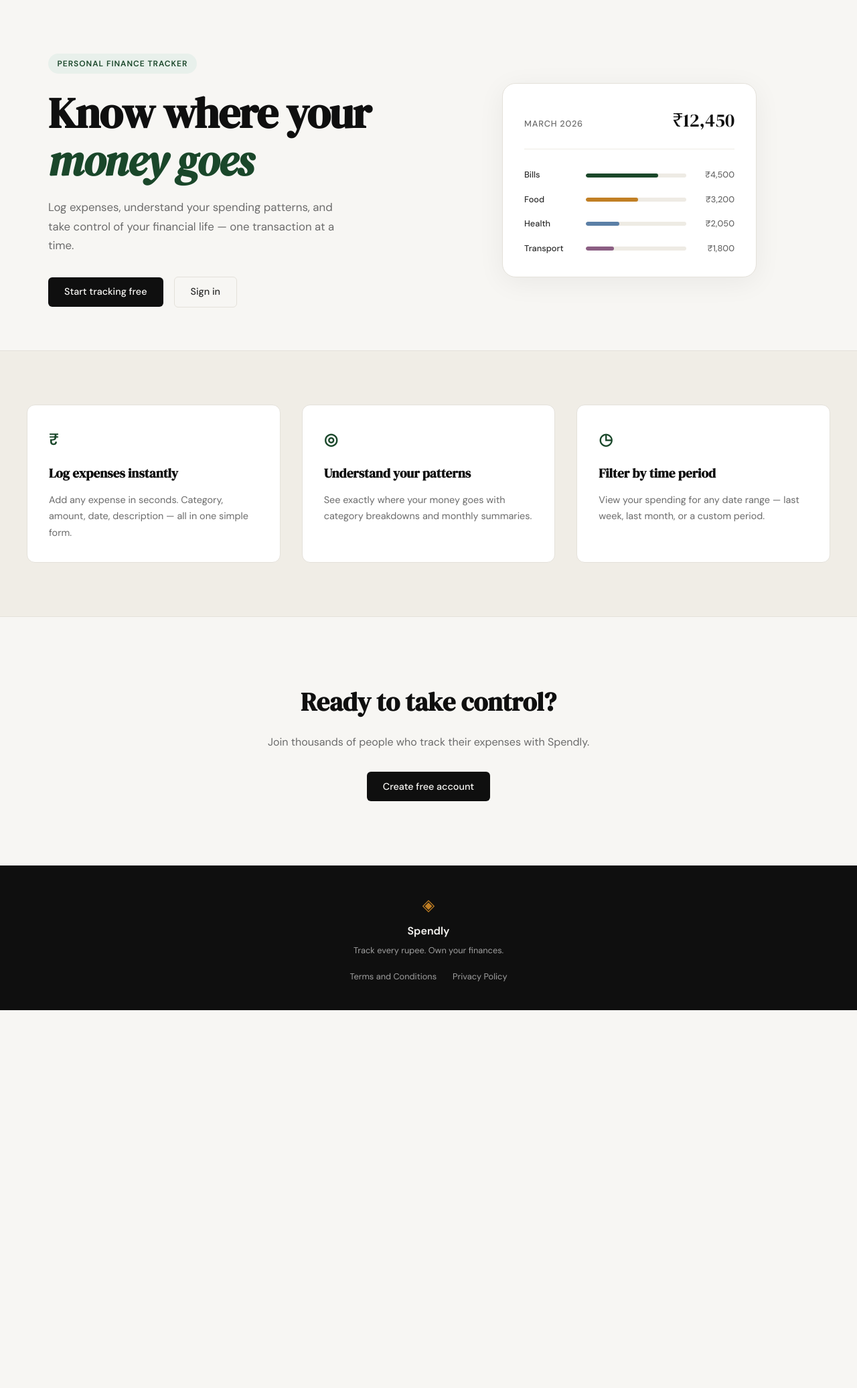
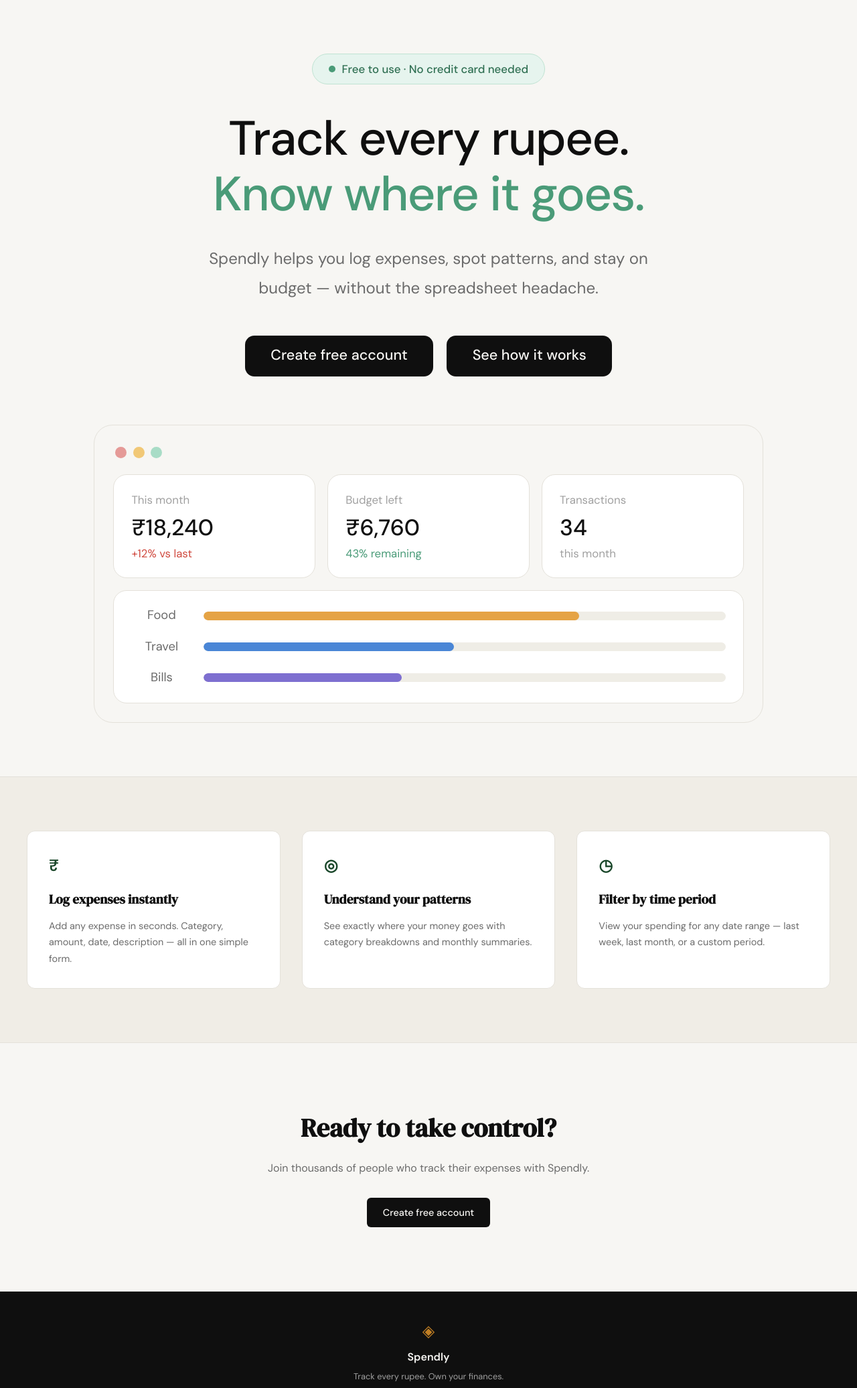
Before and after one commit to Sahilkumar-r/Spendly, a Flask app: page / in a window 1280 px wide. Shown: the part 61-2133 px from the top of the page at 67% size. Before the commit the page ends 1569 px from the top, so only its background shows below. Run offline with Flask 3, Linux system fonts and the light colour scheme.

Commit message:
landing: redesign hero section to match mockup
Co-Authored-By: Claude Sonnet 5.5 <noreply@anthropic.com>

```diff
--- a/static/css/style.css
+++ b/static/css/style.css
@@ -124,136 +124,204 @@ a { color: inherit; text-decoration: none; }
 /* ------------------------------------------------------------------ */
 
 .hero {
-    padding: 5rem 2rem 4rem;
-    display: grid;
-    grid-template-columns: 1fr 1fr;
-    gap: 4rem;
-    align-items: center;
+    --hero-green: #4a9b78;
+    --hero-green-dark: #2f6f52;
+    --hero-green-light: #e6f4ee;
+    --hero-green-border: #bfe3d2;
+    --hero-red: #d04a3f;
+    --hero-orange: #e5a345;
+    --hero-blue: #4a86d6;
+    --hero-purple: #7e6fd0;
+
+    padding: 5rem 2rem 5rem;
     max-width: var(--max-width);
+    margin: 0 auto;
+    text-align: center;
+}
+
+.hero-inner {
+    max-width: 760px;
     margin: 0 auto;
 }
 
 .hero-badge {
-    display: inline-block;
-    background: var(--accent-light);
-    color: var(--accent);
-    font-size: 0.75rem;
-    font-weight: 600;
-    letter-spacing: 0.08em;
-    text-transform: uppercase;
-    padding: 0.35rem 0.85rem;
+    display: inline-flex;
+    align-items: center;
+    gap: 0.6rem;
+    background: var(--hero-green-light);
+    border: 1px solid var(--hero-green-border);
+    color: var(--hero-green-dark);
+    font-size: 1.05rem;
+    font-weight: 500;
+    padding: 0.55rem 1.5rem;
     border-radius: 999px;
-    margin-bottom: 1.5rem;
+    margin-bottom: 2.5rem;
+}
+
+.hero-badge-dot {
+    width: 10px;
+    height: 10px;
+    border-radius: 50%;
+    background: var(--hero-green);
 }
 
 .hero-title {
-    font-family: var(--font-display);
-    font-size: clamp(2.5rem, 5vw, 4rem);
-    line-height: 1.1;
+    font-family: var(--font-body);
+    font-size: clamp(2.5rem, 7vw, 4.5rem);
+    font-weight: 500;
+    line-height: 1.15;
     letter-spacing: -0.02em;
     color: var(--ink);
-    margin-bottom: 1.25rem;
+    margin-bottom: 2rem;
 }
 
 .hero-title em {
-    font-style: italic;
-    color: var(--accent);
+    display: block;
+    font-style: normal;
+    color: var(--hero-green);
 }
 
 .hero-subtitle {
-    font-size: 1.05rem;
+    font-size: clamp(1.05rem, 2.2vw, 1.5rem);
     color: var(--ink-muted);
-    line-height: 1.7;
-    max-width: 460px;
-    margin-bottom: 2rem;
+    line-height: 1.85;
+    max-width: 720px;
+    margin: 0 auto 3rem;
 }
 
 .hero-actions {
     display: flex;
-    gap: 1rem;
-    align-items: center;
+    justify-content: center;
+    flex-wrap: wrap;
+    gap: 1.25rem;
+}
+
+.hero .btn-primary {
+    padding: 1.1rem 2.4rem;
+    border-radius: 14px;
+    font-size: 1.35rem;
+    font-weight: 500;
+    line-height: 1.2;
 }
 
 /* ------------------------------------------------------------------ */
-/* Mock card (hero visual)                                             */
+/* Dashboard preview (hero visual)                                     */
 /* ------------------------------------------------------------------ */
 
 .hero-visual {
-    display: flex;
-    justify-content: center;
+    max-width: 1000px;
+    margin: 4.5rem auto 0;
 }
 
-.mock-card {
+.mock-window {
+    background: var(--paper);
+    border: 1px solid var(--border);
+    border-radius: 28px;
+    padding: 2rem 1.75rem 1.75rem;
+    text-align: left;
+}
+
+.mock-dots {
+    display: flex;
+    gap: 0.6rem;
+    margin: 0 0 1.5rem 0.2rem;
+}
+
+.mock-dots span {
+    width: 17px;
+    height: 17px;
+    border-radius: 50%;
+}
+
+.mock-dots span:nth-child(1) { background: #e59a97; }
+.mock-dots span:nth-child(2) { background: #f1c876; }
+.mock-dots span:nth-child(3) { background: #a8dcc6; }
+
+.mock-stats {
+    display: grid;
+    grid-template-columns: repeat(3, 1fr);
+    gap: 1.1rem;
+    margin-bottom: 1.1rem;
+}
+
+.mock-stat,
+.mock-breakdown {
     background: var(--paper-card);
     border: 1px solid var(--border);
-    border-radius: var(--radius-lg);
-    padding: 2rem;
-    width: 100%;
-    max-width: 380px;
-    box-shadow: 0 8px 40px rgba(0,0,0,0.06);
+    border-radius: 20px;
 }
 
-.mock-card-header {
-    display: flex;
-    justify-content: space-between;
-    align-items: baseline;
-    margin-bottom: 1.75rem;
-    padding-bottom: 1.25rem;
-    border-bottom: 1px solid var(--border-soft);
+.mock-stat { padding: 1.5rem 1.65rem 1.4rem; }
+
+.mock-stat-label {
+    font-size: 1.05rem;
+    color: var(--ink-faint);
+    margin-bottom: 0.4rem;
 }
 
-.mock-label {
-    font-size: 0.8rem;
+.mock-stat-value {
+    font-size: 2.1rem;
     font-weight: 500;
-    color: var(--ink-muted);
-    text-transform: uppercase;
-    letter-spacing: 0.06em;
+    line-height: 1.3;
+    color: var(--ink);
+    margin-bottom: 0.2rem;
 }
 
-.mock-total {
-    font-family: var(--font-display);
-    font-size: 1.75rem;
-    color: var(--ink);
+.mock-stat-note {
+    font-size: 1.05rem;
+    color: var(--ink-faint);
 }
 
-.mock-bars { display: flex; flex-direction: column; gap: 1rem; }
+.mock-stat-note.is-up { color: var(--hero-red); }
+.mock-stat-note.is-good { color: var(--hero-green); }
+
+.mock-breakdown {
+    padding: 1.4rem 1.65rem;
+    display: flex;
+    flex-direction: column;
+    gap: 1.05rem;
+}
 
 .mock-bar-row {
     display: grid;
-    grid-template-columns: 80px 1fr 60px;
+    grid-template-columns: 90px 1fr;
     align-items: center;
-    gap: 0.75rem;
+    gap: 1.1rem;
 }
 
 .mock-cat {
-    font-size: 0.8rem;
-    font-weight: 500;
-    color: var(--ink-soft);
+    font-size: 1.15rem;
+    color: var(--ink-muted);
+    text-align: center;
 }
 
 .mock-bar-track {
-    height: 6px;
-    background: var(--border-soft);
+    height: 13px;
+    background: #efede6;
     border-radius: 999px;
     overflow: hidden;
 }
 
 .mock-bar {
     height: 100%;
-    background: var(--accent);
     border-radius: 999px;
-    transition: width 0.6s ease;
+    background: var(--hero-orange);
 }
 
-.mock-bar-2 { background: var(--accent-2); }
-.mock-bar-3 { background: #5b7fa6; }
-.mock-bar-4 { background: #8b5e83; }
+.mock-bar-2 { background: var(--hero-blue); }
+.mock-bar-3 { background: var(--hero-purple); }
 
-.mock-amt {
-    font-size: 0.8rem;
-    font-weight: 500;
-    color: var(--ink-muted);
-    text-align: right;
+@media (max-width: 900px) {
+    .mock-stats { grid-template-columns: 1fr; }
+}
+
+@media (max-width: 600px) {
+    .hero { padding: 3rem 1rem 3rem; }
+    .hero-badge { font-size: 0.9rem; padding: 0.45rem 1.1rem; }
+    .hero .btn-primary { font-size: 1.05rem; padding: 0.9rem 1.75rem; }
+    .mock-window { padding: 1.25rem 1rem; border-radius: 20px; }
+    .mock-bar-row { grid-template-columns: 56px 1fr; gap: 0.75rem; }
+    .mock-cat { font-size: 0.95rem; }
 }
 
 /* ------------------------------------------------------------------ */
@@ -583,19 +651,9 @@ a { color: inherit; text-decoration: none; }
 /* ------------------------------------------------------------------ */
 
 @media (max-width: 900px) {
-    .hero {
-        grid-template-columns: 1fr;
-        text-align: center;
-    }
-
-    .hero-subtitle { max-width: 100%; }
-    .hero-actions { justify-content: center; }
-    .hero-visual { display: none; }
-
     .features-inner { grid-template-columns: 1fr; }
 }
 
 @media (max-width: 600px) {
     .nav-links a:not(.nav-cta) { display: none; }
-    .hero { padding: 3rem 1rem 2rem; }
 }
--- a/templates/landing.html
+++ b/templates/landing.html
@@ -6,55 +6,55 @@
 
 <section class="hero">
     <div class="hero-inner">
-        <div class="hero-badge">Personal Finance Tracker</div>
+        <div class="hero-badge">
+            <span class="hero-badge-dot"></span>
+            Free to use · No credit card needed
+        </div>
         <h1 class="hero-title">
-            Know where your<br>
-            <em>money goes</em>
+            Track every rupee.
+            <em>Know where it goes.</em>
         </h1>
         <p class="hero-subtitle">
-            Log expenses, understand your spending patterns,
-            and take control of your financial life —
-            one transaction at a time.
+            Spendly helps you log expenses, spot patterns, and stay
+            on budget — without the spreadsheet headache.
         </p>
         <div class="hero-actions">
-            <a href="{{ url_for('register') }}" class="btn-primary">Start tracking free</a>
-            <a href="{{ url_for('login') }}" class="btn-ghost">Sign in</a>
+            <a href="{{ url_for('register') }}" class="btn-primary">Create free account</a>
+            <a href="#features" class="btn-primary">See how it works</a>
         </div>
     </div>
     <div class="hero-visual">
-        <div class="mock-card">
-            <div class="mock-card-header">
-                <span class="mock-label">March 2026</span>
-                <span class="mock-total">₹12,450</span>
+        <div class="mock-window">
+            <div class="mock-dots"><span></span><span></span><span></span></div>
+            <div class="mock-stats">
+                <div class="mock-stat">
+                    <div class="mock-stat-label">This month</div>
+                    <div class="mock-stat-value">₹18,240</div>
+                    <div class="mock-stat-note is-up">+12% vs last</div>
+                </div>
+                <div class="mock-stat">
+                    <div class="mock-stat-label">Budget left</div>
+                    <div class="mock-stat-value">₹6,760</div>
+                    <div class="mock-stat-note is-good">43% remaining</div>
+                </div>
+                <div class="mock-stat">
+                    <div class="mock-stat-label">Transactions</div>
+                    <div class="mock-stat-value">34</div>
+                    <div class="mock-stat-note">this month</div>
+                </div>
             </div>
-            <div class="mock-bars">
+            <div class="mock-breakdown">
+                <div class="mock-bar-row">
+                    <span class="mock-cat">Food</span>
+                    <div class="mock-bar-track"><div class="mock-bar" style="width: 72%"></div></div>
+                </div>
+                <div class="mock-bar-row">
+                    <span class="mock-cat">Travel</span>
+                    <div class="mock-bar-track"><div class="mock-bar mock-bar-2" style="width: 48%"></div></div>
+                </div>
                 <div class="mock-bar-row">
                     <span class="mock-cat">Bills</span>
-                    <div class="mock-bar-track">
-                        <div class="mock-bar" style="width: 72%"></div>
-                    </div>
-                    <span class="mock-amt">₹4,500</span>
-                </div>
-                <div class="mock-bar-row">
-                    <span class="mock-cat">Food</span>
-                    <div class="mock-bar-track">
-                        <div class="mock-bar mock-bar-2" style="width: 52%"></div>
-                    </div>
-                    <span class="mock-amt">₹3,200</span>
-                </div>
-                <div class="mock-bar-row">
-                    <span class="mock-cat">Health</span>
-                    <div class="mock-bar-track">
-                        <div class="mock-bar mock-bar-3" style="width: 33%"></div>
-                    </div>
-                    <span class="mock-amt">₹2,050</span>
-                </div>
-                <div class="mock-bar-row">
-                    <span class="mock-cat">Transport</span>
-                    <div class="mock-bar-track">
-                        <div class="mock-bar mock-bar-4" style="width: 28%"></div>
-                    </div>
-                    <span class="mock-amt">₹1,800</span>
+                    <div class="mock-bar-track"><div class="mock-bar mock-bar-3" style="width: 38%"></div></div>
                 </div>
             </div>
         </div>
```
Also changed, not shown: Design.png (added).
